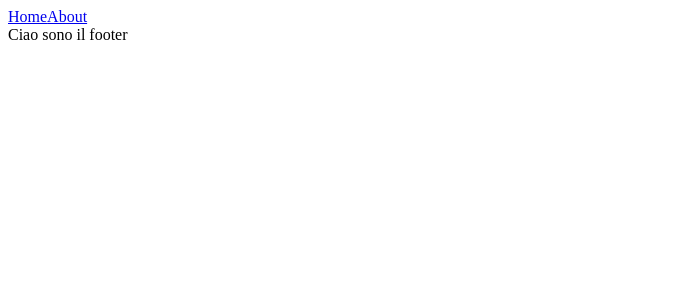
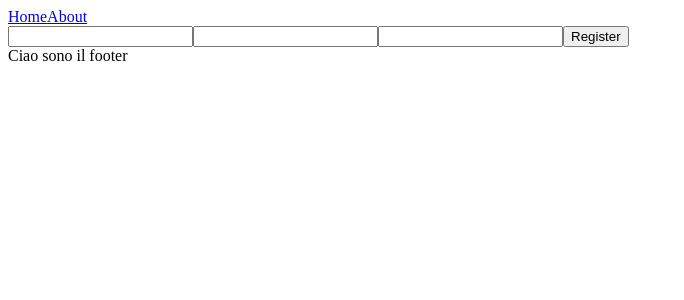
Before and after one commit to FabioLace/ocni-nuxt, a Nuxt app: page /register in a window 1280 px wide. Shown: the top 300 px of the page, without its empty margins (0-684 px from the left). Built offline with nearby package versions, Linux system fonts and the light colour scheme.

Commit message:
feat (): authentication setup

```diff
--- /dev/null
+++ b/api/auth.js
@@ -0,0 +1 @@
+export const register = ($axios,data) => { return $axios.$post('/api/register', data) }
--- a/nuxt.config.ts
+++ b/nuxt.config.ts
@@ -1,4 +1,10 @@
-// https://nuxt.com/docs/api/configuration/nuxt-config
 export default defineNuxtConfig({
-
+    auth: {
+        strategies: {
+            local: {
+                _scheme: 'local',
+                // ...
+            }
+        }
+    }
 })
--- a/package.json
+++ b/package.json
@@ -11,5 +11,9 @@
   "devDependencies": {
     "@types/node": "^18",
     "nuxt": "^3.5.2"
+  },
+  "dependencies": {
+    "@nuxtjs/auth": "^4.9.1",
+    "axios": "^1.4.0"
   }
 }
--- /dev/null
+++ b/pages/register.vue
@@ -0,0 +1,30 @@
+<template>
+    <form @submit.prevent="registerUser()">
+        <input v-model="email" type="email" />
+        <input v-model="password" type="password" />
+        <input v-model="name" type="text" />
+        <button type="submit">Register</button>
+    </form>
+</template>
+
+<script setup>
+    import { register } from '../api/auth.js';
+
+    const router = useRouter()
+
+    const state = reactive({
+        email: '',
+        password: '',
+        name: ''
+    })
+
+    function registerUser() {
+        register(state.email, state.password, state.name)
+          .then(({ data }) => {
+                router.push({ path: '/' })
+            })
+          .catch(err => {
+                console.log(err)
+            })
+    }
+</script>
--- a/tsconfig.json
+++ b/tsconfig.json
@@ -1,4 +1,4 @@
 {
-  // https://nuxt.com/docs/guide/concepts/typescript
-  "extends": "./.nuxt/tsconfig.json"
+    // https://nuxt.com/docs/guide/concepts/typescript
+    "extends": "./.nuxt/tsconfig.json",
 }
--- /dev/null
+++ b/utils/auth.js
@@ -0,0 +1,11 @@
+export function setToken(token) {
+    window.localStorage.setItem('token', token)
+}
+
+export function getToken() {
+    return window.localStorage.getItem('token')
+}
+
+export function removeToken() {
+    window.localStorage.removeItem('token')
+}
```
Also changed, not shown: 1 other file (tests, documents, lock files or other folders).
